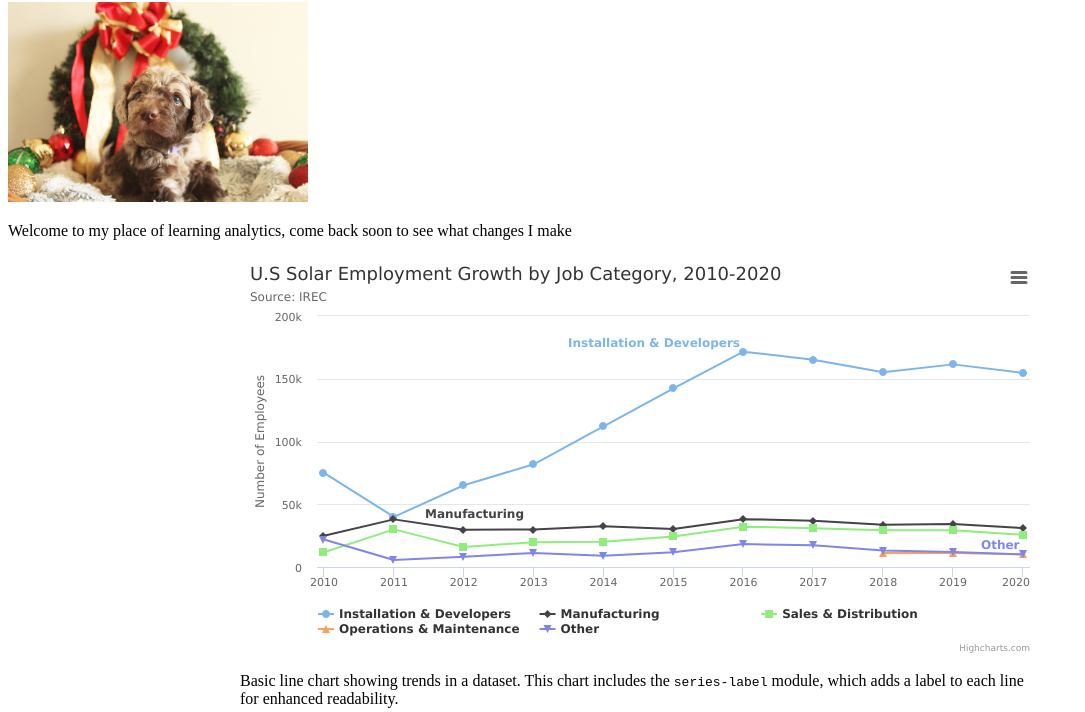
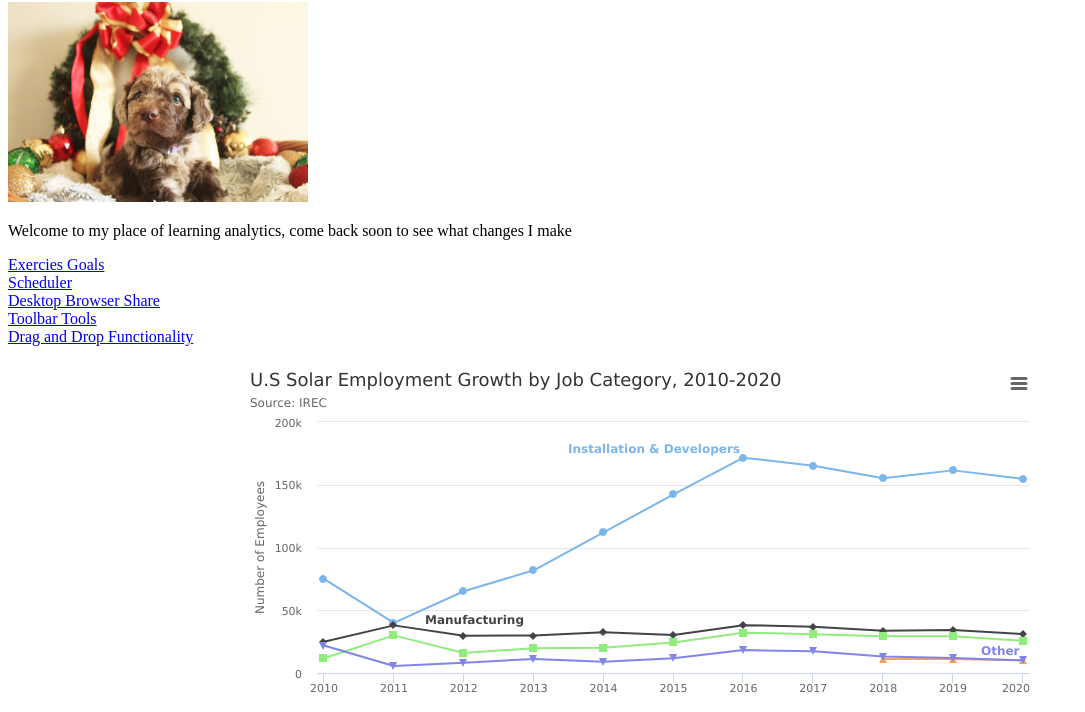
Before and after one commit to MiloXylo/Miles--Website, a plain HTML site: page index.html in a window 1280 px wide. Shown: the part 78-790 px from the top of the page, without its empty margins (0-1085 px from the left). Drawn offline with nearby package versions, Linux system fonts and the light colour scheme; no server answers; a script that the page names is missing.

Commit message:
JQ Widgets Site Upload

```diff
--- a/index.html
+++ b/index.html
@@ -13,6 +13,18 @@
     <p>Welcome to my place of learning analytics,
         come back soon to see what changes I make
     </p>
+
+
+    <a href="jqwidgets-ver15.0.0/demos/Javascript%20%26%20JQuery/jqxchart/javascript_chart_combination_series.htm">Exercies Goals</a><br>
+
+    <a href="jqwidgets-ver15.0.0/demos/Javascript%20%26%20JQuery/jqxscheduler/scheduler-configure-scales.htm">Scheduler</a><br>
+
+    <a href="jqwidgets-ver15.0.0/demos/Javascript%20%26%20JQuery/jqxchart/javascript_chart_pie_series.htm">Desktop Browser Share</a><br>
+
+    <a href="jqwidgets-ver15.0.0/demos/Javascript%20%26%20JQuery/jqxtoolbar/javascript-toolbar-events.htm">Toolbar Tools</a><br>
+
+    <a href="jqwidgets-ver15.0.0/demos/Javascript%20%26%20JQuery/jqxdragdrop/defaultfunctionality.htm">Drag and Drop Functionality</a><br>
+
 
 
     <script src="https://code.highcharts.com/maps/highmaps.js"></script>
```
